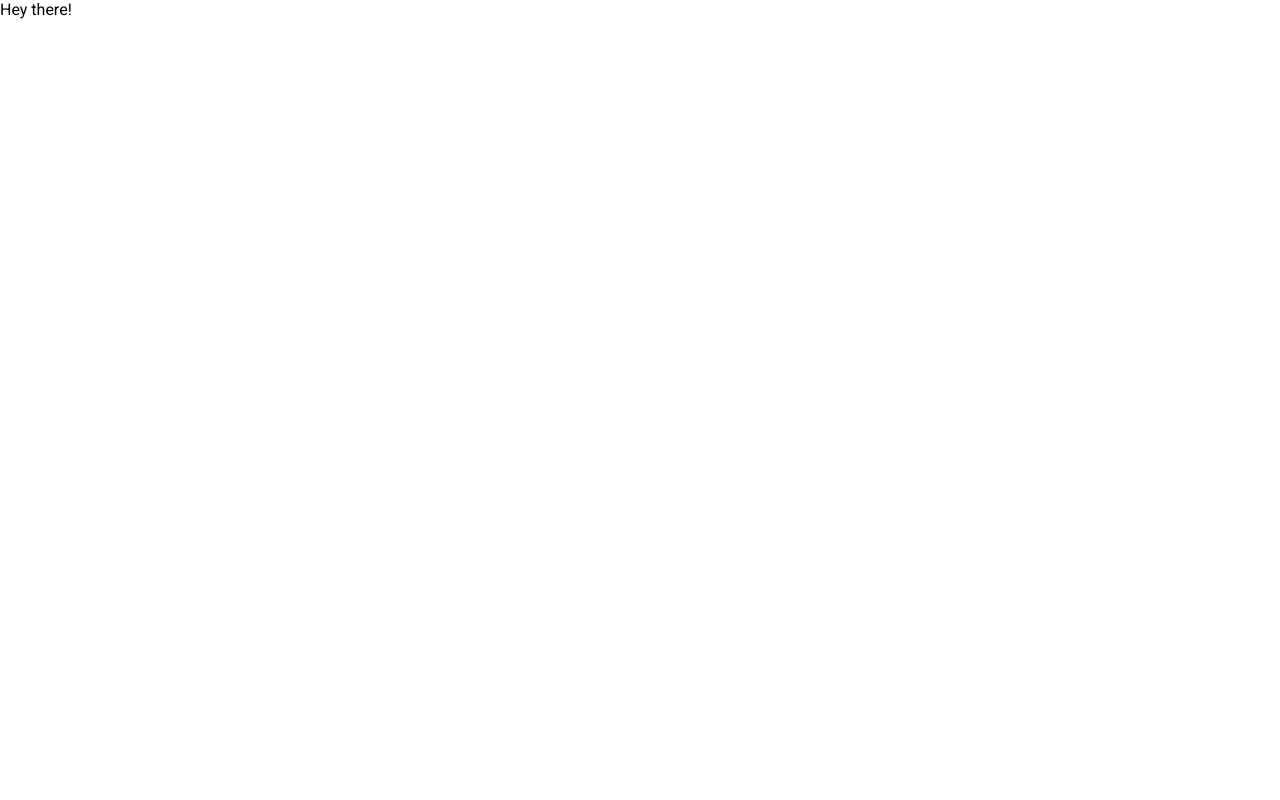
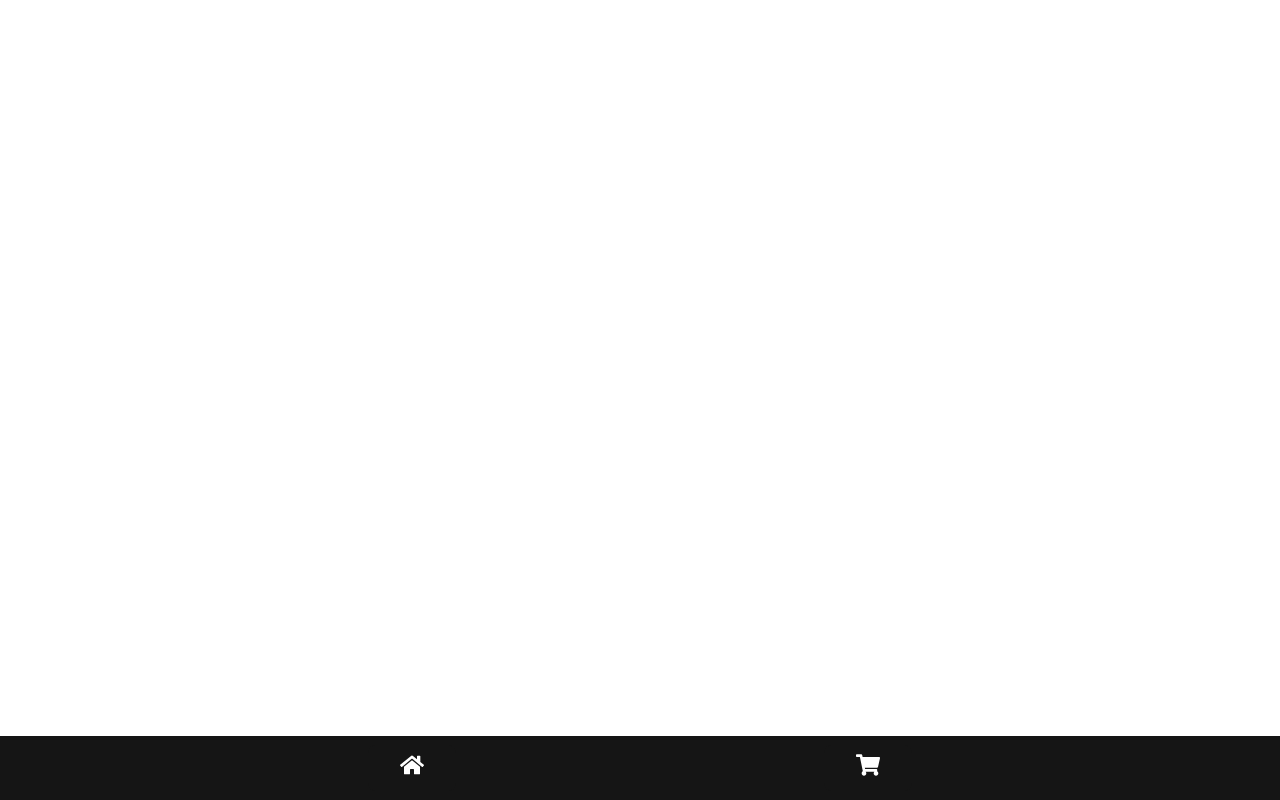
Before and after one commit to Diounata/desafio-neoapp, a Next.js app: page / in a window 1280 px wide. Built offline with nearby package versions, Linux system fonts and the light colour scheme.

Commit message:
Chore: add Navbar component

```diff
--- a/package.json
+++ b/package.json
@@ -7,6 +7,7 @@
     "start": "next start"
   },
   "dependencies": {
+    "babel-plugin-styled-components": "^2.0.2",
     "next": "12.0.9",
     "react": "17.0.2",
     "react-dom": "17.0.2",
--- /dev/null
+++ b/src/components/Navbar/index.tsx
@@ -0,0 +1,22 @@
+import Link from 'next/link';
+import { Nav } from './styles';
+
+import { FaHome, FaShoppingCart } from 'react-icons/fa';
+
+export function Navbar() {
+  return (
+    <Nav>
+      <Link href="/">
+        <button title="Ir à Loja">
+          <FaHome />
+        </button>
+      </Link>
+
+      <Link href="/carrinho">
+        <button title="Ir ao Carrinho">
+          <FaShoppingCart />
+        </button>
+      </Link>
+    </Nav>
+  );
+}
--- /dev/null
+++ b/src/components/Navbar/styles.ts
@@ -0,0 +1,36 @@
+import styled from 'styled-components';
+
+const Nav = styled.nav`
+  position: fixed;
+  bottom: 0;
+
+  display: flex;
+  align-items: center;
+  justify-content: space-evenly;
+
+  width: 100vw;
+  height: 4rem;
+
+  background: #151515;
+
+  > button {
+    padding: 0.5rem 2rem;
+
+    border: none;
+    border-radius: 8px;
+    background: inherit;
+    color: #fff;
+
+    font-size: 1.5em;
+
+    transition: 0.2s;
+
+    &:hover,
+    &:focus {
+      color: #e62429;
+      filter: brightness(70%);
+    }
+  }
+`;
+
+export { Nav };
--- a/src/pages/_app.tsx
+++ b/src/pages/_app.tsx
@@ -1,11 +1,19 @@
-import { GlobalStyles } from '../styles/main';
+import { GlobalStyles, Container } from '../styles/main';
+
+import { Navbar } from '../components/Navbar';
 
 function MyApp({ Component, pageProps }) {
   return (
     <>
       <GlobalStyles />
 
-      <Component {...pageProps} />
+      <Container>
+        <Navbar />
+
+        <main>
+          <Component {...pageProps} />
+        </main>
+      </Container>
     </>
   );
 }
--- /dev/null
+++ b/src/pages/carrinho.tsx
@@ -0,0 +1,5 @@
+function CartPage() {
+  return <div>Cart page</div>;
+}
+
+export default CartPage;
--- a/src/pages/index.tsx
+++ b/src/pages/index.tsx
@@ -1,5 +1,5 @@
 function Home() {
-  return <div>Hey there!</div>;
+  return <div></div>;
 }
 
 export default Home;
--- a/src/styles/main.ts
+++ b/src/styles/main.ts
@@ -1,4 +1,4 @@
-import { createGlobalStyle } from 'styled-components';
+import styled, { createGlobalStyle } from 'styled-components';
 
 const GlobalStyles = createGlobalStyle`
   * {
@@ -8,6 +8,16 @@ const GlobalStyles = createGlobalStyle`
 
     font-family: 'Roboto', sans-serif;
   }
+
+  button {
+    cursor: pointer;
+    user-select: none;
+  }
 `;
 
-export { GlobalStyles };
+const Container = styled.div`
+  width: 100vw;
+  min-height: 100vh;
+`;
+
+export { GlobalStyles, Container };
```
Also changed, not shown: tsconfig.json (+3 -13 lines), .babelrc (added).
